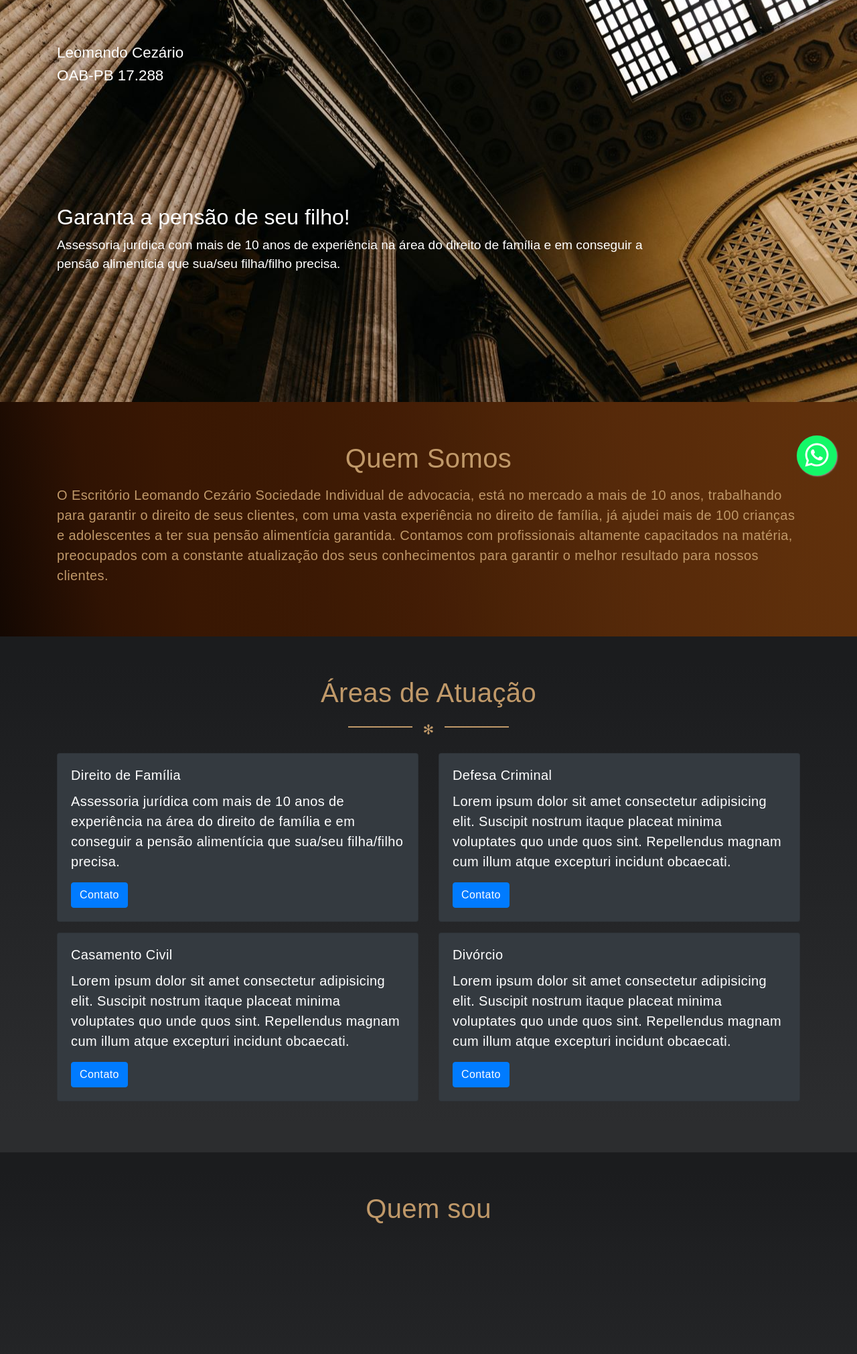
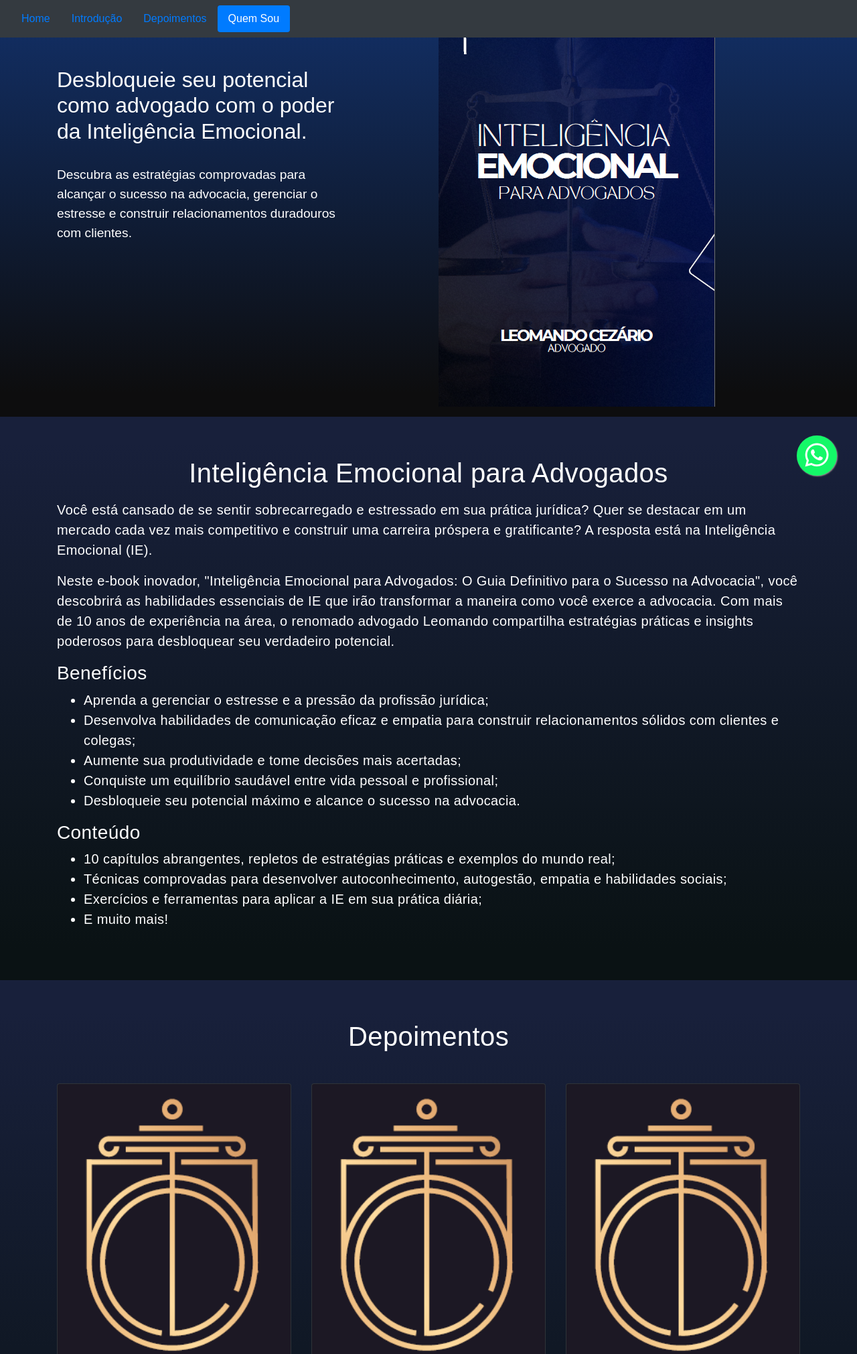
Before and after one commit to linduarte86/siteLeo, a PHP site: page / in a window 1280 px wide. Shown: the top 2021 px of the page at 67% size. Run offline with PHP 8.4, Linux system fonts and the light colour scheme; some libraries are stand-ins or nearby versions.

Commit message:
'Update'

```diff
--- a/assets/css/style.css
+++ b/assets/css/style.css
@@ -1,24 +1,34 @@
 body {
     font-family: Arial, Helvetica, sans-serif;
+    position: relative;
 }
 
 main {
     padding: 0px;
+
 }
 
 header {
     width: 100%;
-    height: 600px;
+    height: auto;
     display: block;
-    background-image: url(../img/design-de-interiores-de-uma-arquitetura-antiga.jpg);
+    background: linear-gradient(180deg, #122e63 4.71%, #0d0d0e 94.32%);
+    /*background-image: url(../img/design-de-interiores-de-uma-arquitetura-antiga.jpg);
     background-repeat: no-repeat;
     background-position: center;
-    background-size: cover;
+    background-size: cover;*/
+
+}
+
+.capaLivro{
+    padding-top: 15px;
+    padding-bottom: 15px;
 }
 
 section {
     width: 100%;
     height: auto;
+
 }
 
 #quem-somos {
@@ -26,18 +36,20 @@
 }
 
 #area-atuacao,
-#sobre-me {
-    background: linear-gradient(180deg, #1B1C1E 4.71%, #2C2D2F 94.32%);
+#sobre-me,
+#intro {
+    background: linear-gradient(180deg, #18203b 4.71%, #0a1214 94.32%);
 }
 
 .quemSomos,
 .areaAtuacao,
-.sobreMe {
+.sobreMe,
+.introducao {
     font-weight: 500;
     font-size: 20px;
     line-height: 150%;
     letter-spacing: 0.02em;
-    color: #C09969;
+    color: #FFF;
     overflow: hidden;
     padding-top: 60px;
     padding-bottom: 60px;
@@ -60,7 +72,7 @@
 
 .conteudoHeader {
     width: 80%;
-    padding-top: 170px;
+    padding-top: 100px;
     color: #FFF;
 }
 
--- /dev/null
+++ b/index.html
@@ -0,0 +1,245 @@
+<!DOCTYPE html>
+<html lang="pt-br">
+
+<head>
+    <!-- Meta tags Obrigatórias -->
+    <meta charset="UTF-8">
+    <meta name="viewport" content="width=device-width, initial-scale=1.0">
+    <link rel="icon" type="image/png" sizes="96x96" href="./assets/img/logoNav.png">
+
+    <!-- Bootstrap CSS -->
+    <link rel="stylesheet" href="https://stackpath.bootstrapcdn.com/bootstrap/4.1.3/css/bootstrap.min.css"
+        integrity="sha384-MCw98/SFnGE8fJT3GXwEOngsV7Zt27NXFoaoApmYm81iuXoPkFOJwJ8ERdknLPMO" crossorigin="anonymous">
+
+    <!-- icons -->
+    <link href="http://maxcdn.bootstrapcdn.com/font-awesome/latest/css/font-awesome.min.css" rel="stylesheet">
+
+    <!-- Style css -->
+    <link href="./assets/css/style.css" rel="stylesheet">
+
+    <!-- Título da landind page -->
+    <title>Dr. Léo: Advogado</title>
+</head>
+
+<!-- Corpo do html -->
+
+<body data-spy="scroll" data-target="#navbar-scroll">
+
+    <nav id="navbar-scroll" class="navbar fixed-top navbar-dark bg-dark">
+        <!--<a class="navbar-brand" href="#">Navbar</a>-->
+        <ul class="nav nav-pills">
+            <li class="nav-item">
+                <a class="nav-link" href="#home">Home</a>
+            </li>
+            <li class="nav-item">
+                <a class="nav-link" href="#introd">Introdução</a>
+            </li>
+            <li class="nav-item">
+                <a class="nav-link" href="#depoimentos">Depoimentos</a>
+            </li>
+            <li class="nav-item">
+                <a class="nav-link" href="#quemSou">Quem Sou</a>
+            </li>
+        </ul>
+    </nav>
+
+    <!-- Cabeçalho -->
+    <header id="home">
+
+        <div class="container">
+            <div class="row">
+                <div class="col-lg-6">
+                    <!--<h3 class="logoH3">
+                            <small>Leomando Cezário</small>
+                            <br>
+                            <small>OAB-PB 17.288</small>
+                        </h3> -->
+                    <div class="conteudoHeader">
+                        <h2>
+                            Desbloqueie seu potencial como advogado com o poder da Inteligência Emocional.
+                        </h2>
+                        <br>
+                        <p class="p-header">
+                            Descubra as estratégias comprovadas para alcançar o sucesso na advocacia, gerenciar o
+                            estresse e construir relacionamentos duradouros com clientes.
+                        </p>
+                    </div>
+
+                </div>
+
+                <div class="col-lg-6 capaLivro">
+                    <img src="./assets/img/capaLivro.PNG" alt="Capa do Livro">
+                </div>
+            </div>
+
+        </div>
+
+    </header>
+
+    <!-- Main -->
+    <main>
+
+        <!-- Seção 1: Introdução -->
+        <section id="intro">
+            <div class="container introducao" id="introd">
+                <blockquote class="blockquote text-center">
+                    <h1>Inteligência Emocional para Advogados</h1>
+                </blockquote>
+                <p>
+                    Você está cansado de se sentir sobrecarregado e estressado em sua prática jurídica? Quer se
+                    destacar
+                    em um mercado cada vez mais competitivo e construir uma carreira próspera e gratificante? A
+                    resposta
+                    está na Inteligência Emocional (IE).
+                </p>
+                <p>Neste e-book inovador, "Inteligência Emocional para Advogados: O Guia Definitivo para o Sucesso
+                    na
+                    Advocacia", você descobrirá as habilidades essenciais de IE que irão transformar a maneira como
+                    você
+                    exerce a advocacia. Com mais de 10 anos de experiência na área, o renomado advogado Leomando
+                    compartilha estratégias práticas e insights poderosos para desbloquear seu verdadeiro potencial.
+                </p>
+                <h3>Benefícios</h3>
+                <ul>
+                    <li>Aprenda a gerenciar o estresse e a pressão da profissão jurídica;</li>
+                    <li>Desenvolva habilidades de comunicação eficaz e empatia para construir relacionamentos
+                        sólidos
+                        com clientes e colegas;</li>
+                    <li>Aumente sua produtividade e tome decisões mais acertadas;</li>
+                    <li>Conquiste um equilíbrio saudável entre vida pessoal e profissional;</li>
+                    <li>Desbloqueie seu potencial máximo e alcance o sucesso na advocacia.</li>
+                </ul>
+                <h3>Conteúdo</h3>
+                <ul>
+                    <li>10 capítulos abrangentes, repletos de estratégias práticas e exemplos do mundo real;</li>
+                    <li>Técnicas comprovadas para desenvolver autoconhecimento, autogestão, empatia e habilidades
+                        sociais;</li>
+                    <li>Exercícios e ferramentas para aplicar a IE em sua prática diária;</li>
+                    <li>E muito mais!</li>
+                </ul>
+
+            </div>
+        </section>
+
+        <!-- Seção 2: Depoimentos de clientes -->
+        <section id="area-atuacao">
+            <div class="container areaAtuacao" id="depoimentos">
+                <blockquote class="blockquote text-center">
+                    <h1>Depoimentos</h1>
+                </blockquote>
+                <br>
+                <!--<div class="separator separator-danger">✻</div> -->
+
+                <div class="card-deck">
+                    <div class="card text-white bg-dark mb-3">
+                        <img class="card-img-top" src="./assets/img/logoNav.png" alt="Imagem de capa do card">
+                        <div class="card-body">
+                            <h5 class="card-title">Título do card</h5>
+                            <p class="card-text">Este é um card mais longo com suporte a texto embaixo, que funciona
+                                como uma introdução a um conteúdo adicional. Este conteúdo é um pouco maior.</p>
+                            <p class="card-text"><small class="text-muted">Atualizados 3 minutos atrás</small></p>
+                        </div>
+                    </div>
+                    <div class="card text-white bg-dark mb-3">
+                        <img class="card-img-top" src="./assets/img/logoNav.png" alt="Imagem de capa do card">
+                        <div class="card-body">
+                            <h5 class="card-title">Título do card</h5>
+                            <p class="card-text">Este é um card com suporte a texto embaixo, que funciona como uma
+                                introdução a um conteúdo adicional.</p>
+                            <p class="card-text"><small class="text-muted">Atualizados 3 minutos atrás</small></p>
+                        </div>
+                    </div>
+                    <div class="card text-white bg-dark mb-3">
+                        <img class="card-img-top" src="./assets/img/logoNav.png" alt="Imagem de capa do card">
+                        <div class="card-body">
+                            <h5 class="card-title">Título do card</h5>
+                            <p class="card-text">Este é um card maior com suporte a texto embaixo, que funciona como
+                                uma
+                                introdução a um conteúdo adicional. Este card tem o conteúdo ainda maior que o
+                                primeiro,
+                                para mostrar a altura igual, em ação.</p>
+                            <p class="card-text"><small class="text-muted">Atualizados 3 minutos atrás</small></p>
+                        </div>
+                    </div>
+                </div>
+
+            </div>
+        </section>
+
+        <!-- Seção 2: Quem Sou -->
+        <section id="area-atuacao">
+            <div class="container areaAtuacao" id="quemSou">
+                <blockquote class="blockquote text-center">
+                    <h1>Quem sou</h1>
+                </blockquote>
+                <br>
+                <!--<div class="separator separator-danger">✻</div> -->
+
+                <div class="card-deck">
+                    <div class="card text-white bg-dark mb-3">
+                        <img class="card-img-top" src="./assets/img/imgLeo1.jpeg" alt="Imagem de capa do card">
+                        <div class="card-body">
+                            <h5 class="card-title">Título do card</h5>
+                            <p class="card-text">Lorem ipsum dolor sit amet consectetur adipisicing elit. Dolores
+                                consectetur quisquam enim at saepe ex fugit id. Sequi optio accusamus aut deserunt
+                                atque
+                                dolor quod minima aspernatur, culpa temporibus? Possimus! Lorem ipsum dolor sit,
+                                amet
+                                consectetur adipisicing elit. Nulla nesciunt, cum, facilis ad quasi necessitatibus
+                                quo
+                                inventore reiciendis numquam, dolorem ipsam repudiandae modi. Quidem, maxime quis
+                                consequatur in quibusdam expedita! Lorem ipsum dolor sit amet consectetur
+                                adipisicing
+                                elit. Minus mollitia incidunt, deserunt rem animi officiis doloribus fugiat error
+                                quasi
+                                obcaecati similique quisquam necessitatibus natus veritatis suscipit harum nesciunt
+                                cum
+                                in?</p>
+                            <p class="card-text"><small class="text-muted">Atualizados 3 minutos atrás</small></p>
+                        </div>
+                    </div>
+                </div>
+            </div>
+        </section>
+
+        <!-- Seção 3: Depoimentos de clientes -->
+        <!--<section id="depoimento-cliente">
+            Section Depoimento de Clientes
+        </section>-->
+
+        <!--<div class="separator separator-danger">✻</div>-->
+    </main>
+
+    <!-- Roda Pé -->
+    <footer class="footer">
+        <div class="contatos">
+            <h4>Endereço</h4>
+            <p>Av. José Amaro Guimarães Nº 80, Letra C, Bairro Novo, Boqueirão - PB</p>
+            <p>Fone: (83) 98173-4959</p>
+            <p>advleomandocezario@hotmail.com</p>
+        </div>
+        <p>&copy; 2023 - Leomando Cesário Sociedade Individual de Advocacia / CNPJ-51.602.446/0001-27 / OAB-PB 17.288
+        </p>
+    </footer>
+
+    <!-- Scripts -->
+    <script src="https://code.jquery.com/jquery-3.3.1.slim.min.js"
+        integrity="sha384-q8i/X+965DzO0rT7abK41JStQIAqVgRVzpbzo5smXKp4YfRvH+8abtTE1Pi6jizo"
+        crossorigin="anonymous"></script>
+    <script src="https://cdnjs.cloudflare.com/ajax/libs/popper.js/1.14.3/umd/popper.min.js"
+        integrity="sha384-ZMP7rVo3mIykV+2+9J3UJ46jBk0WLaUAdn689aCwoqbBJiSnjAK/l8WvCWPIPm49"
+        crossorigin="anonymous"></script>
+    <script src="https://stackpath.bootstrapcdn.com/bootstrap/4.1.3/js/bootstrap.min.js"
+        integrity="sha384-ChfqqxuZUCnJSK3+MXmPNIyE6ZbWh2IMqE241rYiqJxyMiZ6OW/JmZQ5stwEULTy"
+        crossorigin="anonymous"></script>
+
+    <script src="./assets/js/script.js"></script>
+
+    <!-- Símbolo Whatsapp -->
+    <a class="linkZap" href="https://api.whatsapp.com/send?phone=5583981734959" target="_blank">
+        <i class="fa fa-whatsapp"></i>
+    </a>
+
+</body>
+
+</html>
--- a/index.php
+++ /dev/null
@@ -1,160 +0,0 @@
-<!DOCTYPE html>
-<html lang="pt-br">
-
-<head>
-    <!-- Meta tags Obrigatórias -->
-    <meta charset="UTF-8">
-    <meta name="viewport" content="width=device-width, initial-scale=1.0">
-    <link rel="icon" type="image/png" sizes="96x96" href="./assets/img/logoNav.png">
-
-    <!-- Bootstrap CSS -->
-    <link rel="stylesheet" href="https://stackpath.bootstrapcdn.com/bootstrap/4.1.3/css/bootstrap.min.css" integrity="sha384-MCw98/SFnGE8fJT3GXwEOngsV7Zt27NXFoaoApmYm81iuXoPkFOJwJ8ERdknLPMO" crossorigin="anonymous">
-
-    <!-- icons -->
-    <link href="http://maxcdn.bootstrapcdn.com/font-awesome/latest/css/font-awesome.min.css" rel="stylesheet">
-
-    <!-- Style css -->
-    <link href="./assets/css/style.css" rel="stylesheet">
-
-    <!-- Título da landind page -->
-    <title>Dr. Léo: Advogado</title>
-</head>
-
-<!-- Corpo do html -->
-
-<body>
-
-    <!-- Cabeçalho -->
-    <header>
-        <div class="container">
-            <h3 class="logoH3">
-                <small>Leomando Cezário</small>
-                <br>
-                <small>OAB-PB 17.288</small>
-            </h3>
-        </div>
-
-        <div class="container">
-            <div class="conteudoHeader">
-                <h2>
-                    Garanta a pensão de seu filho!
-                </h2>
-                <p class="p-header">
-                    Assessoria jurídica com mais de 10 anos de experiência na área do direito de família e em conseguir a pensão alimentícia que sua/seu filha/filho precisa.
-                </p>
-            </div>
-        </div>
-    </header>
-
-    <!-- Main -->
-    <main>
-
-        <!-- Seção 1: Quem Somos -->
-        <section id="quem-somos">
-            <div class="container quemSomos">
-                <blockquote class="blockquote text-center">
-                    <h1>Quem Somos</h1>
-                </blockquote>
-
-                <p>O Escritório Leomando Cezário Sociedade Individual de advocacia, está no mercado a mais de 10 anos, trabalhando para garantir o direito de seus clientes, com uma vasta experiência no direito de família, já ajudei mais de 100 crianças e adolescentes a ter sua pensão alimentícia garantida.
-                    Contamos com profissionais altamente capacitados na matéria, preocupados com a constante atualização dos seus conhecimentos para garantir o melhor resultado para nossos clientes.
-                </p>
-            </div>
-        </section>
-
-        <!-- Seção 2: Principais áreas de atuação -->
-        <section id="area-atuacao">
-            <div class="container areaAtuacao">
-                <blockquote class="blockquote text-center">
-                    <h1>Áreas de Atuação</h1>
-                </blockquote>
-
-                <div class="separator separator-danger">✻</div>
-
-                <div class="row">
-                    <div class="col-sm-6">
-                        <div class="card text-white bg-dark mb-3">
-                            <div class="card-body">
-                                <h5 class="card-title">Direito de Família</h5>
-                                <p class="card-text">Assessoria jurídica com mais de 10 anos de experiência na área do direito de família e em conseguir a pensão alimentícia que sua/seu filha/filho precisa.</p>
-                                <a href="#" class="btn btn-primary">Contato</a>
-                            </div>
-                        </div>
-                    </div>
-                    <div class="col-sm-6">
-                        <div class="card text-white bg-dark mb-3">
-                            <div class="card-body">
-                                <h5 class="card-title">Defesa Criminal</h5>
-                                <p class="card-text">Lorem ipsum dolor sit amet consectetur adipisicing elit. Suscipit nostrum itaque placeat minima voluptates quo unde quos sint. Repellendus magnam cum illum atque excepturi incidunt obcaecati.</p>
-                                <a href="#" class="btn btn-primary">Contato</a>
-                            </div>
-                        </div>
-                    </div>
-                    <div class="col-sm-6">
-                        <div class="card text-white bg-dark mb-3">
-                            <div class="card-body">
-                                <h5 class="card-title">Casamento Civil</h5>
-                                <p class="card-text">Lorem ipsum dolor sit amet consectetur adipisicing elit. Suscipit nostrum itaque placeat minima voluptates quo unde quos sint. Repellendus magnam cum illum atque excepturi incidunt obcaecati.</p>
-                                <a href="#" class="btn btn-primary">Contato</a>
-                            </div>
-                        </div>
-                    </div>
-                    <div class="col-sm-6">
-                        <div class="card text-white bg-dark mb-3">
-                            <div class="card-body">
-                                <h5 class="card-title">Divórcio</h5>
-                                <p class="card-text">Lorem ipsum dolor sit amet consectetur adipisicing elit. Suscipit nostrum itaque placeat minima voluptates quo unde quos sint. Repellendus magnam cum illum atque excepturi incidunt obcaecati.</p>
-                                <a href="#" class="btn btn-primary">Contato</a>
-                            </div>
-                        </div>
-                    </div>
-                </div>
-
-            </div>
-        </section>
-
-        <!-- Seção 3: Depoimentos de clientes -->
-        <section id="sobre-me">
-            <div class="container sobreMe">
-                <blockquote class="blockquote text-center">
-                    <h1>Quem sou</h1>
-                </blockquote>
-
-
-            </div>
-        </section>
-
-        <!-- Seção 3: Depoimentos de clientes -->
-        <!--<section id="depoimento-cliente">
-            Section Depoimento de Clientes
-        </section>-->
-
-        <!--<div class="separator separator-danger">✻</div>-->
-    </main>
-
-    <!-- Roda Pé -->
-    <footer class="footer">
-        <div class="contatos">
-            <h4>Endereço</h4>
-            <p>Av. José Amaro Guimarães Nº 80, Letra C, Bairro Novo, Boqueirão - PB</p>
-            <p>Fone: (83) 98173-4959</p>
-            <p>advleomandocezario@hotmail.com</p>
-        </div>
-        <p>&copy; 2023 - Leomando Cesário Sociedade Individual de Advocacia / CNPJ-51.602.446/0001-27</p>
-    </footer>
-
-    <!-- Scripts -->
-    <script src="https://code.jquery.com/jquery-3.3.1.slim.min.js" integrity="sha384-q8i/X+965DzO0rT7abK41JStQIAqVgRVzpbzo5smXKp4YfRvH+8abtTE1Pi6jizo" crossorigin="anonymous"></script>
-    <script src="https://cdnjs.cloudflare.com/ajax/libs/popper.js/1.14.3/umd/popper.min.js" integrity="sha384-ZMP7rVo3mIykV+2+9J3UJ46jBk0WLaUAdn689aCwoqbBJiSnjAK/l8WvCWPIPm49" crossorigin="anonymous"></script>
-    <script src="https://stackpath.bootstrapcdn.com/bootstrap/4.1.3/js/bootstrap.min.js" integrity="sha384-ChfqqxuZUCnJSK3+MXmPNIyE6ZbWh2IMqE241rYiqJxyMiZ6OW/JmZQ5stwEULTy" crossorigin="anonymous"></script>
-
-    <script src="./assets/js/script.js"></script>
-
-    <!-- Símbolo Whatsapp -->
-    <a class="linkZap" href="https://api.whatsapp.com/send?phone=5583981734959" target="_blank">
-        <i class="fa fa-whatsapp"></i>
-    </a>
-
-</body>
-
-</html>
```
Also changed, not shown: assets/img/capaLivro.PNG (added), assets/img/imgLeo1.jpeg (added), assets/img/logoNav2.png (added).
